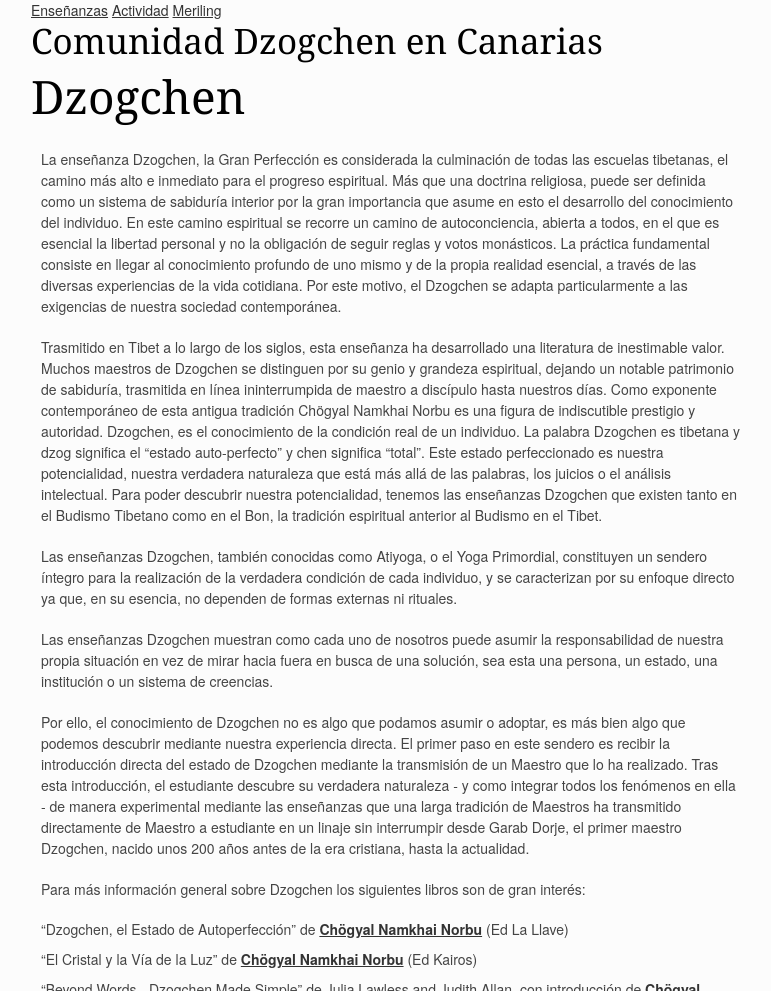
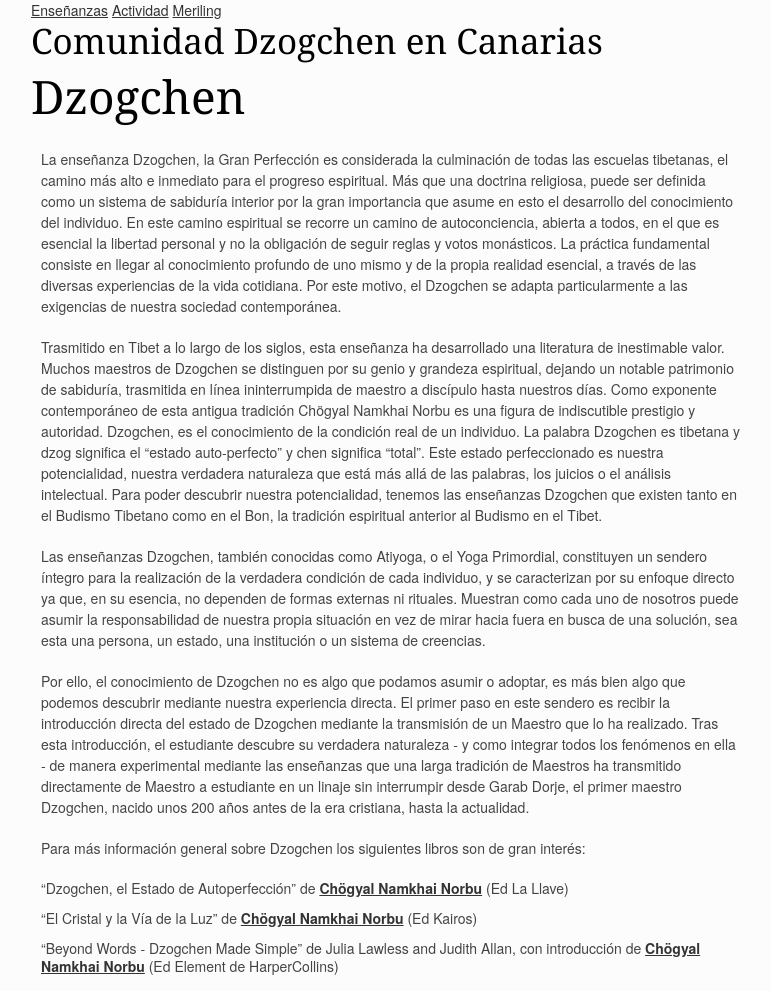
Before and after one commit to k1000/meriling, a Jekyll site: the page built from azul/dzogchen.md, in a window 1280 px wide, cut to the strip 0-991 px from the top of the page. Shown: the whole strip, without its empty margins (129-900 px from the left). Built offline with Jekyll 4.4.1, drawn with Linux system fonts in a browser that asks for light colours; nearby versions of some CDN libraries; some web fonts are replaced; comment, search, counter and statistics services are not loaded.

Commit message:
Update azul/dzogchen.md

```diff
--- a/azul/dzogchen.md
+++ b/azul/dzogchen.md
@@ -9,9 +9,7 @@ La enseñanza Dzogchen, la Gran Perfección es considerada la culminación de to
 Trasmitido en Tibet a lo largo de los siglos, esta enseñanza ha desarrollado una literatura de inestimable valor. Muchos maestros de Dzogchen se distinguen por su genio y grandeza espiritual, dejando un notable patrimonio de sabiduría, trasmitida en línea ininterrumpida de maestro a discípulo hasta nuestros días. Como exponente contemporáneo de esta antigua tradición Chögyal Namkhai Norbu es una figura de indiscutible prestigio y autoridad.
 Dzogchen, es el conocimiento de la condición real de un individuo. La palabra Dzogchen es tibetana y dzog significa el “estado auto-perfecto” y chen significa “total”. Este estado perfeccionado es nuestra potencialidad, nuestra verdadera naturaleza que está más allá de las palabras, los juicios o el análisis intelectual. Para poder descubrir nuestra potencialidad, tenemos las enseñanzas Dzogchen que existen tanto en el Budismo Tibetano como en el Bon, la tradición espiritual anterior al Budismo en el Tibet.
 
-Las enseñanzas Dzogchen, también conocidas como Atiyoga, o el Yoga Primordial, constituyen un sendero íntegro para la realización de la verdadera condición de cada individuo, y se caracterizan por su enfoque directo ya que, en su esencia, no dependen de formas externas ni rituales.
-
-Las enseñanzas Dzogchen muestran como cada uno de nosotros puede asumir la responsabilidad de nuestra propia situación en vez de mirar hacia fuera en busca de una solución, sea esta una persona, un estado, una institución o un sistema de creencias.
+Las enseñanzas Dzogchen, también conocidas como Atiyoga, o el Yoga Primordial, constituyen un sendero íntegro para la realización de la verdadera condición de cada individuo, y se caracterizan por su enfoque directo ya que, en su esencia, no dependen de formas externas ni rituales. Muestran como cada uno de nosotros puede asumir la responsabilidad de nuestra propia situación en vez de mirar hacia fuera en busca de una solución, sea esta una persona, un estado, una institución o un sistema de creencias.
 
 Por ello, el conocimiento de Dzogchen no es algo que podamos asumir o adoptar, es más bien algo que podemos descubrir mediante nuestra experiencia directa.
 El primer paso en este sendero es recibir la introducción directa del estado de Dzogchen mediante la transmisión de un Maestro que lo ha realizado. Tras esta introducción, el estudiante descubre su verdadera naturaleza - y como integrar todos los fenómenos en ella - de manera experimental mediante las enseñanzas que una larga tradición de Maestros ha transmitido directamente de Maestro a estudiante en un linaje sin interrumpir desde Garab Dorje, el primer maestro Dzogchen, nacido unos 200 años antes de la era cristiana, hasta la actualidad.
```
